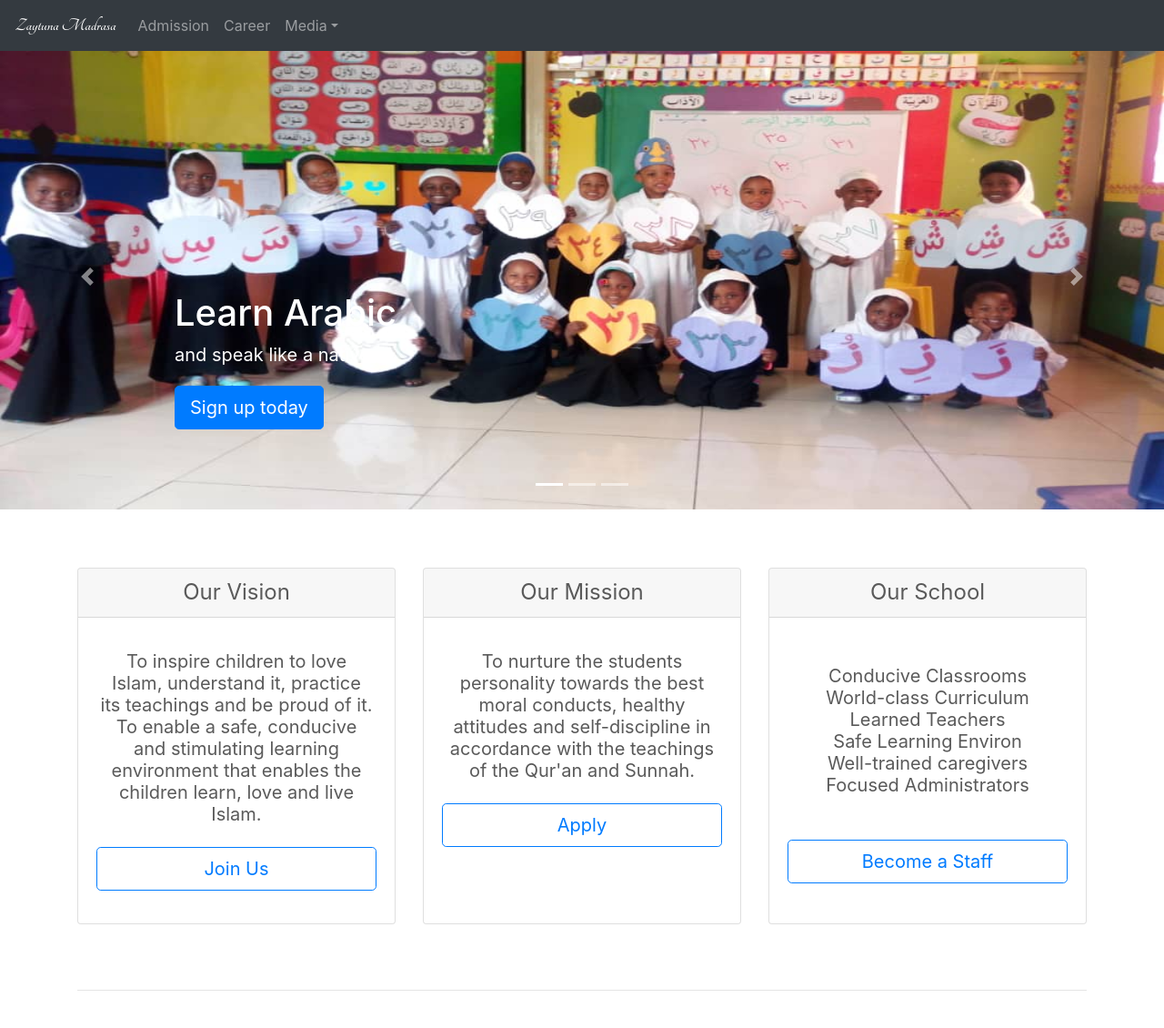
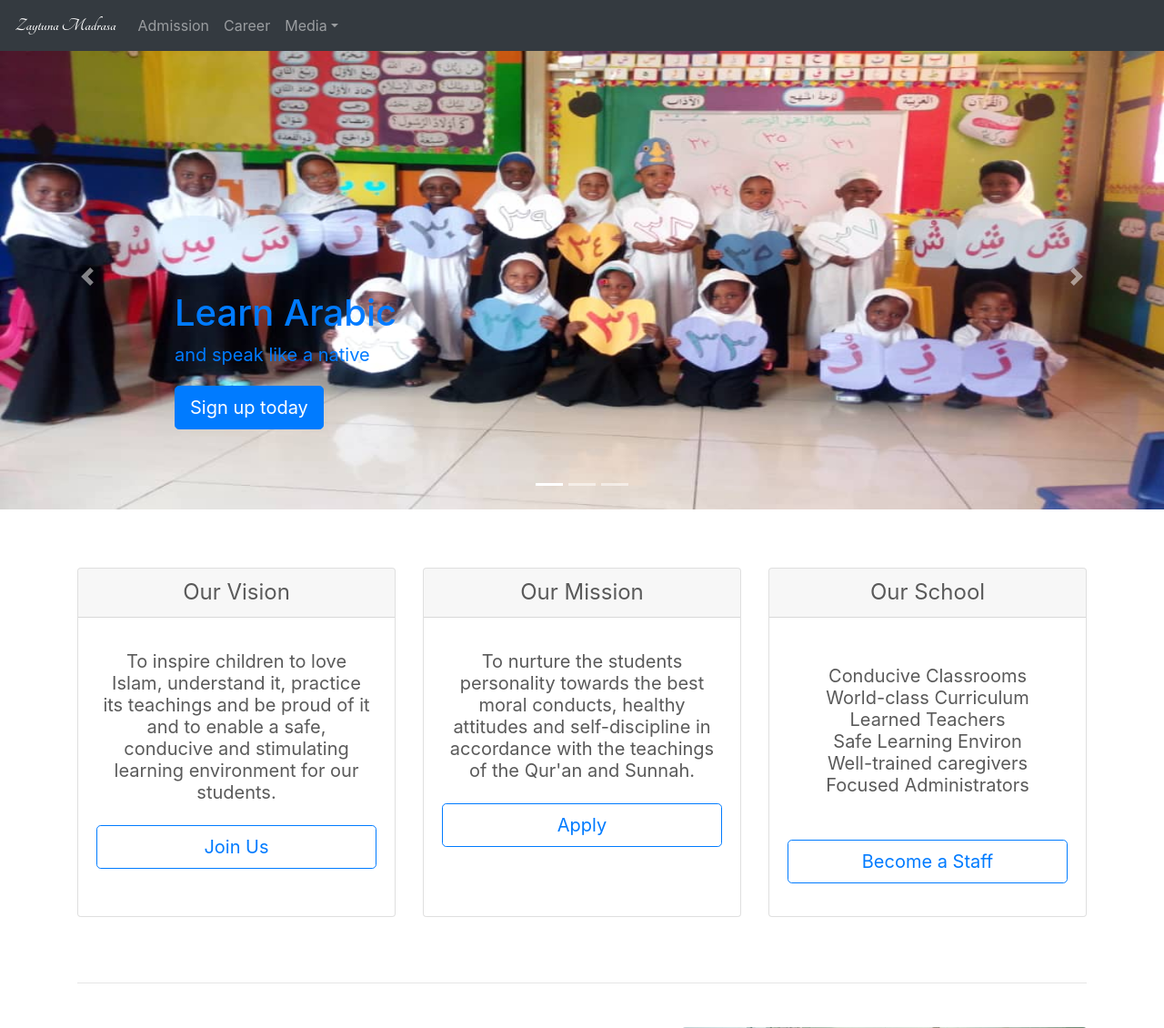
Before and after one commit to engrsmukhtar/zaytuna-madrasa, a Python web app: template templates/home.html in a window 1280 px wide. Shown: the top 1130 px of the page at 91% size. Run offline with Jinja, Linux system fonts and the light colour scheme; the template is opened without the code that fills it, so the values that code supplies are empty; some libraries are stand-ins or nearby versions.

Commit message:
Carousel Text Color. -Release 0.03

```diff
--- a/templates/home.html
+++ b/templates/home.html
@@ -3,8 +3,8 @@
   <head>
     <meta charset="utf-8">
     <meta name="viewport" content="width=device-width, initial-scale=1, shrink-to-fit=no">
-    <meta name="description" content="Zaytuna Madrasa Islamic School Abuja, Best Schools in Abuja">
-    <meta name="keywords" content="Islamiyyah Islamic School Maitama Abuja">
+    <meta name="description" content="Zaytuna Madrasa Islamic School, Maitama Abuja">
+    <meta name="keywords" content="Islamiyyah Islamic School Maitama Abuja, Best Schools in Abuja">
     <meta name="author" content="Zaytuna Madrasa">
 
     <title>Zaytuna Madrasa</title>
@@ -58,7 +58,7 @@
           <div class="carousel-item active">
             <img class="first-slide" src="/images/learn_arabic2.jpeg" alt="First slide">
             <div class="container">
-              <div class="carousel-caption text-left">
+              <div class="carousel-caption text-left text-primary">
                 <h1>Learn Arabic</h1>
                 <p>and speak like a native</p>
                 <p><a class="btn btn-lg btn-primary" href="/admission" role="button">Sign up today</a></p>
@@ -68,7 +68,7 @@
           <div class="carousel-item">
             <img class="second-slide" src="/images/DSC00661.JPG" alt="Second slide">
             <div class="container">
-              <div class="carousel-caption">
+              <div class="carousel-caption text-primary">
                 <h1>Excellent Teachers</h1>
                 <p>Learn from the best teachers using modern curriculum and pedagogue</p>
                 <p><a class="btn btn-lg btn-primary" href="/career" role="button">Career</a></p>
@@ -78,7 +78,7 @@
           <div class="carousel-item">
             <img class="third-slide" src="/images/DSC00728.JPG" alt="Third slide">
             <div class="container">
-              <div class="carousel-caption text-right">
+              <div class="carousel-caption text-right text-primary">
                 <h1>Learning is Fun</h1>
                 <p>Conducive facility for your child's study</p>
                 <p><a class="btn btn-lg btn-primary" href="/admission" role="button">Enroll</a></p>
@@ -104,7 +104,7 @@
               <h4 class="my-0 font-weight-normal">Our Vision</h4>
             </div>
             <div class="card-body">
-              <h5 class="font-weight-normal py-3 px-1">To inspire children to love Islam, understand it, practice its teachings and be proud of it. To enable a safe, conducive and stimulating learning environment that enables the children learn, love and live Islam.</h5>
+              <h5 class="font-weight-normal py-3 px-1">To inspire children to love Islam, understand it, practice its teachings and be proud of it and to enable a safe, conducive and stimulating learning environment for our students.</h5>
               <p><a class="btn btn-lg btn-block btn-outline-primary" href="/admission" role="button">Join Us</a></p>
             </div>
           </div>
```
